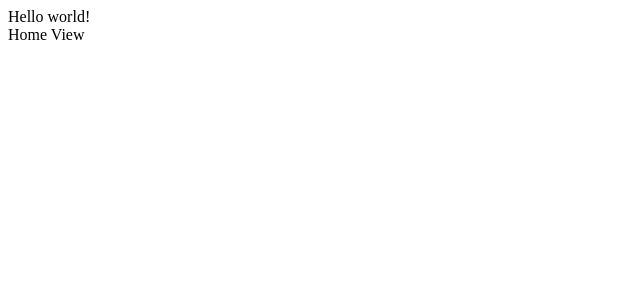
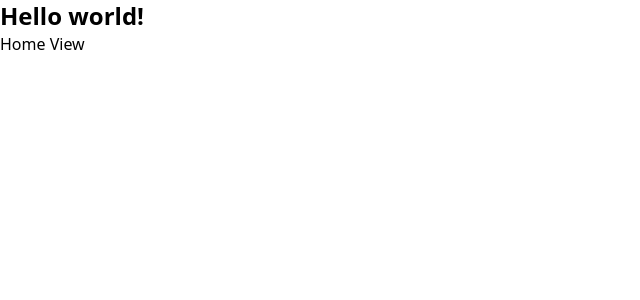
Before and after one commit to mcplux/atlas-vue, a Vue app: page / in a window 1280 px wide. Shown: the top 300 px of the page, without its empty margins (0-640 px from the left). Built offline with nearby package versions, Linux system fonts and the light colour scheme; the HTML template or start-up script is replaced by a standard one.

Commit message:
Install TailwindCSS and Heroicons

```diff
--- a/package.json
+++ b/package.json
@@ -17,6 +17,9 @@
     "format": "prettier --write --experimental-cli src/"
   },
   "dependencies": {
+    "@heroicons/vue": "^2.2.0",
+    "@tailwindcss/vite": "^4.1.18",
+    "tailwindcss": "^4.1.18",
     "vue": "^3.5.26",
     "vue-router": "^4.6.4"
   },
--- a/src/App.vue
+++ b/src/App.vue
@@ -1,6 +1,6 @@
 <script setup lang="ts"></script>
 
 <template>
-  <div>Hello world!</div>
+  <div class="text-2xl font-bold">Hello world!</div>
   <RouterView />
 </template>
--- /dev/null
+++ b/src/assets/index.css
@@ -0,0 +1 @@
+@import 'tailwindcss';
--- a/src/main.ts
+++ b/src/main.ts
@@ -1,3 +1,5 @@
+import './assets/index.css'
+
 import { createApp } from 'vue'
 import App from './App.vue'
 import router from './router'
--- a/vite.config.ts
+++ b/vite.config.ts
@@ -3,16 +3,14 @@ import { fileURLToPath, URL } from 'node:url'
 import { defineConfig } from 'vite'
 import vue from '@vitejs/plugin-vue'
 import vueDevTools from 'vite-plugin-vue-devtools'
+import tailwindcss from '@tailwindcss/vite'
 
 // https://vite.dev/config/
 export default defineConfig({
-  plugins: [
-    vue(),
-    vueDevTools(),
-  ],
+  plugins: [vue(), vueDevTools(), tailwindcss()],
   resolve: {
     alias: {
-      '@': fileURLToPath(new URL('./src', import.meta.url))
+      '@': fileURLToPath(new URL('./src', import.meta.url)),
     },
   },
 })
```
Also changed, not shown: 1 other file (tests, documents, lock files or other folders).
